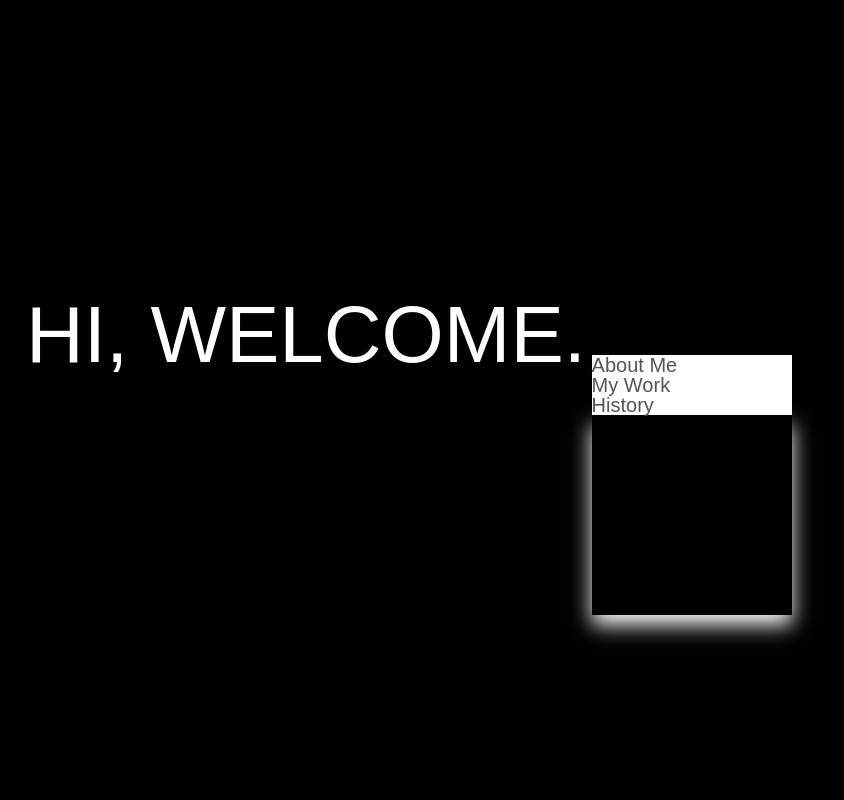
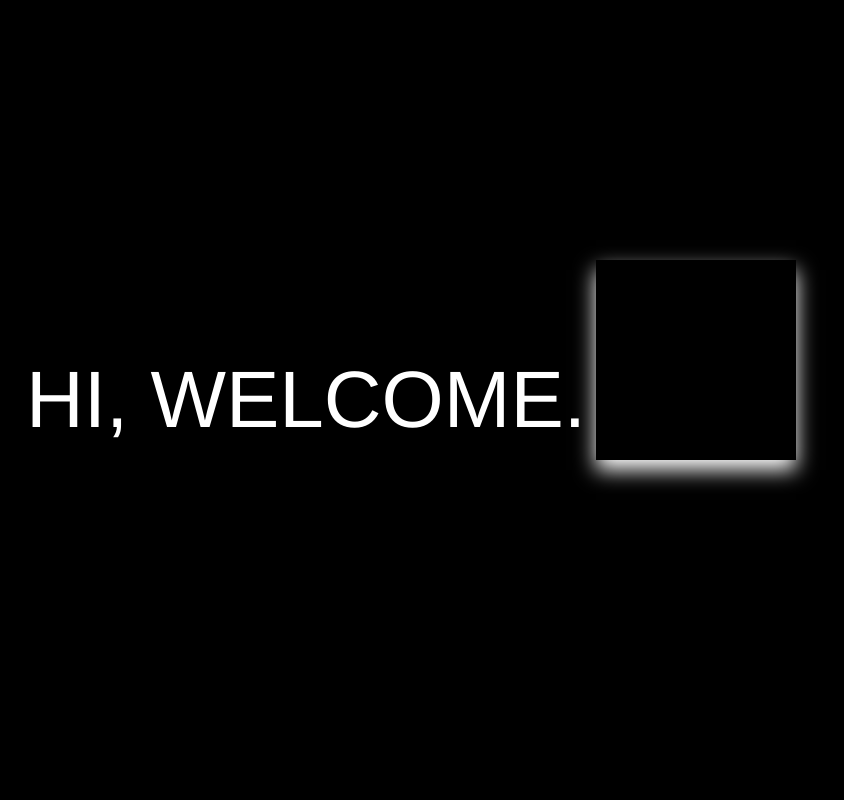
Before and after one commit to davidli01/davidlitech, a PHP site: page / in a window 1280 px wide. Shown: the whole page, without its empty margins (244-1088 px from the left). Run offline with PHP 8.4, Linux system fonts and the light colour scheme.

Commit message:
update css and changes to dom

```diff
--- a/css.css
+++ b/css.css
@@ -3,7 +3,7 @@ html {
 	color: #555;
 	font-size: 20px;
 	line-height: 120%;
-	font-family: sans-serif;
+	font-family: "Myriad Set Pro", "Helvetica Neue", Helvetica, Arial, sans-serif;
 	font-weight: 300;
 	text-rendering: optimizeLegibility;
 }
@@ -188,14 +188,20 @@ to solve issue create border-buttom transparent prior to hover/active
   background-color: white;
   width: 200px;
   height: 200px;
+  position: absolute;
   display: inline-block;
-  position: relative;
-  left: 200px;
-  top: 50px;
+  top: -100px;
+  right: 170px;
 }
 .blinds {
+  z-index: 2;
+  top: -100px;
+  right: 170px;
+  display: inline-block;
+  position: absolute;
   background-color: black;
   height: 200px;
+  width: 200px;
   transition-property: height;
   transition-duration: 1s;
   transition-timing-function: linear;
@@ -204,3 +210,8 @@ to solve issue create border-buttom transparent prior to hover/active
 .blinds:hover{
 	height: 0px;
 }
+
+.window p {
+	text-align: center;
+	padding-top: 40px;
+}
--- a/index.html
+++ b/index.html
@@ -5,6 +5,7 @@
     <meta name="viewport" content="initial-scale=1">
     <link rel="stylesheet" type="text/css" href="reset.css">
     <link rel="stylesheet" type="text/css" href="css.css">
+    <link href="https://fonts.googleapis.com/css?family=Ubuntu+Mono" rel="stylesheet">
     <link rel="shortcut icon" type="image/x-icon" href="favicon.ico">
 
 
@@ -26,11 +27,11 @@
       </nav> -->
       <div class="hero-text-box">
         <div class="welcome">HI, WELCOME.</div>
+        <div class="blinds"></div>
         <div class="window">
           <p>About Me</p>
           <p>My Work</p>
           <p>History</p>
-          <div class="blinds"></div>
         </div>
         <!--<h1>Under Contruction<br>Thank you for your patience!</h1> -->
       </div>
```
